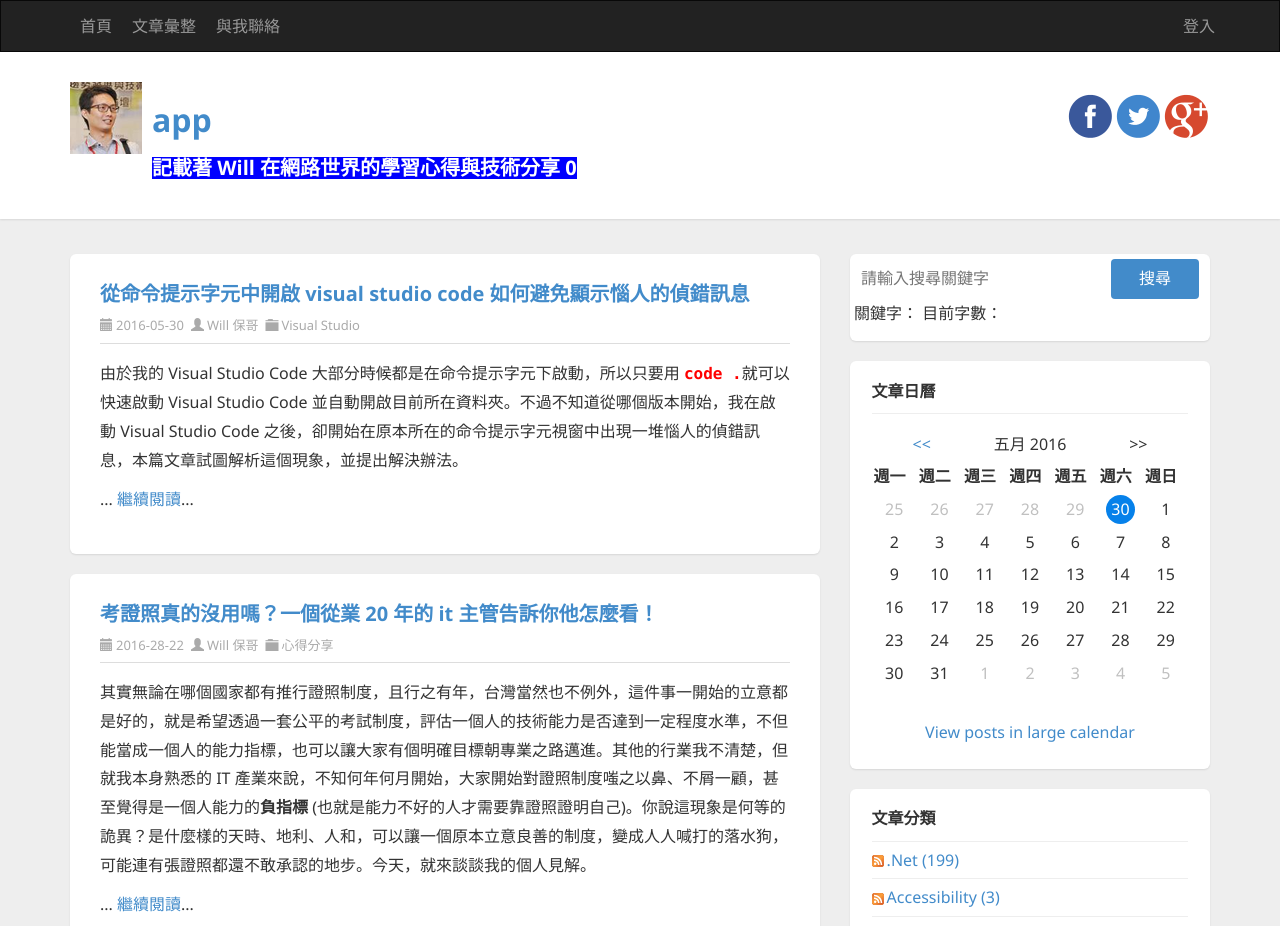
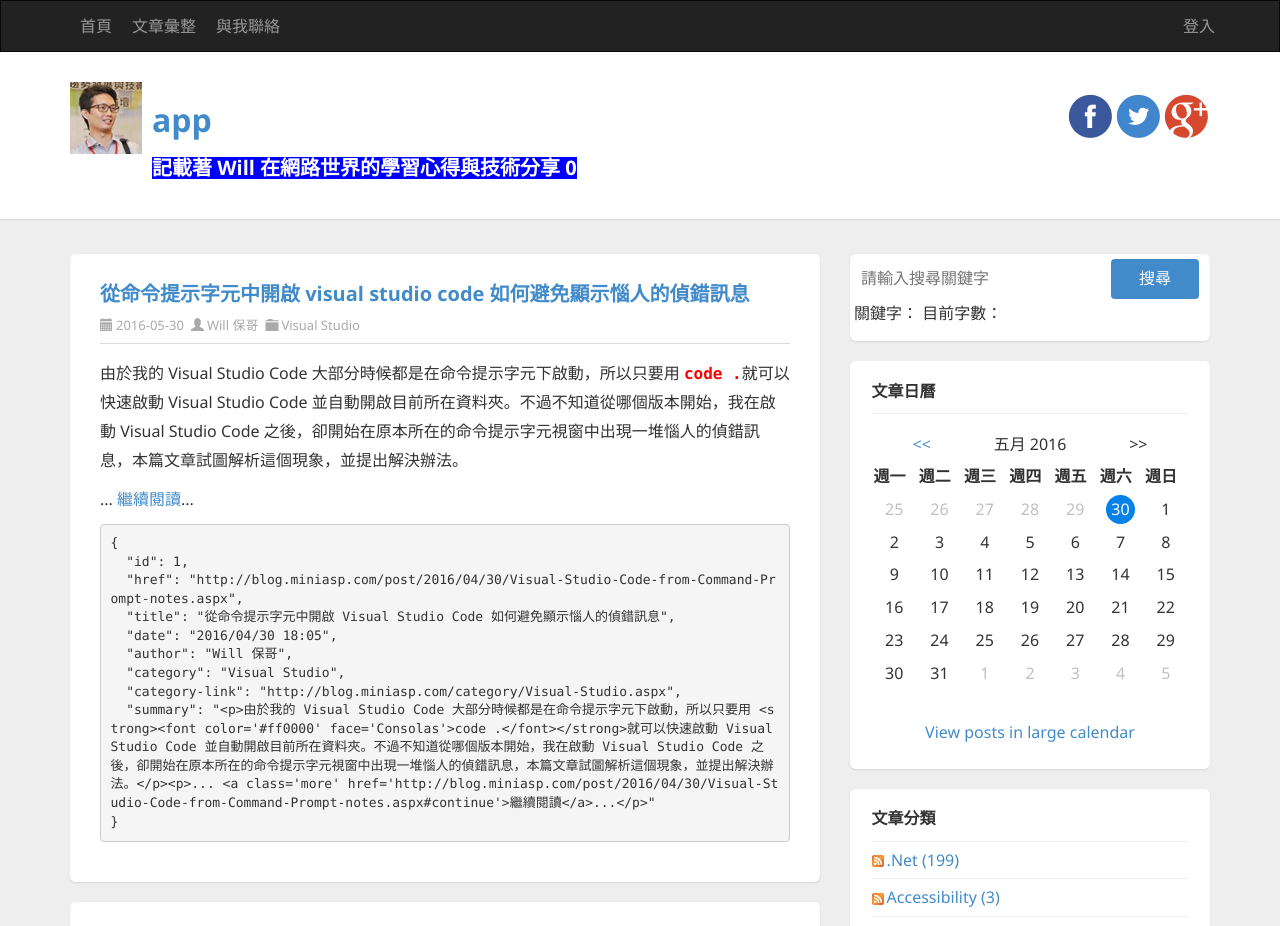
Before and after one commit to seanchen1073/Angular-Practice, an Angular app: page / in a window 1280 px wide. Shown: the top 926 px of the page. Built offline with nearby package versions, Linux system fonts and the light colour scheme.

Commit message:
test: applied JsonPipe method to the <article> tag to display the object format inside this tag

```diff
--- a/src/app/app.component.html
+++ b/src/app/app.component.html
@@ -34,6 +34,7 @@
             </div>
           </header>
           <section class="post-body text" [innerHTML]="item.summary"></section>
+          <pre>{{ item | json }}</pre>
         </article>
         <!-- Article END-->
       </div>
```
